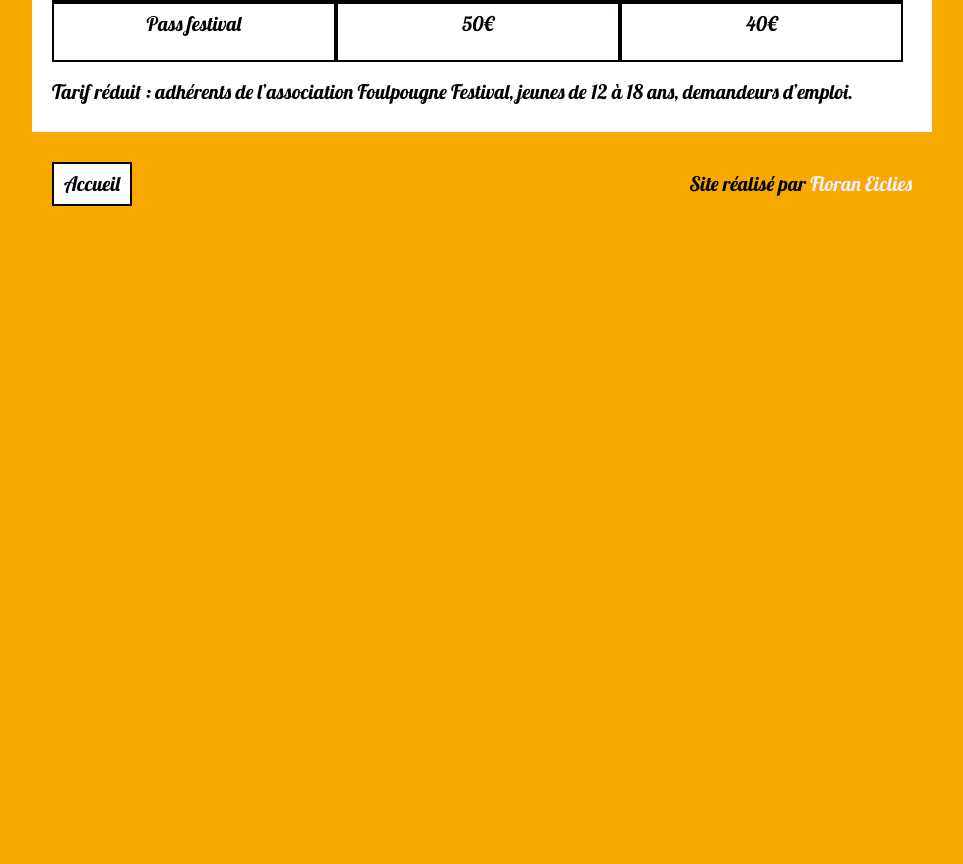
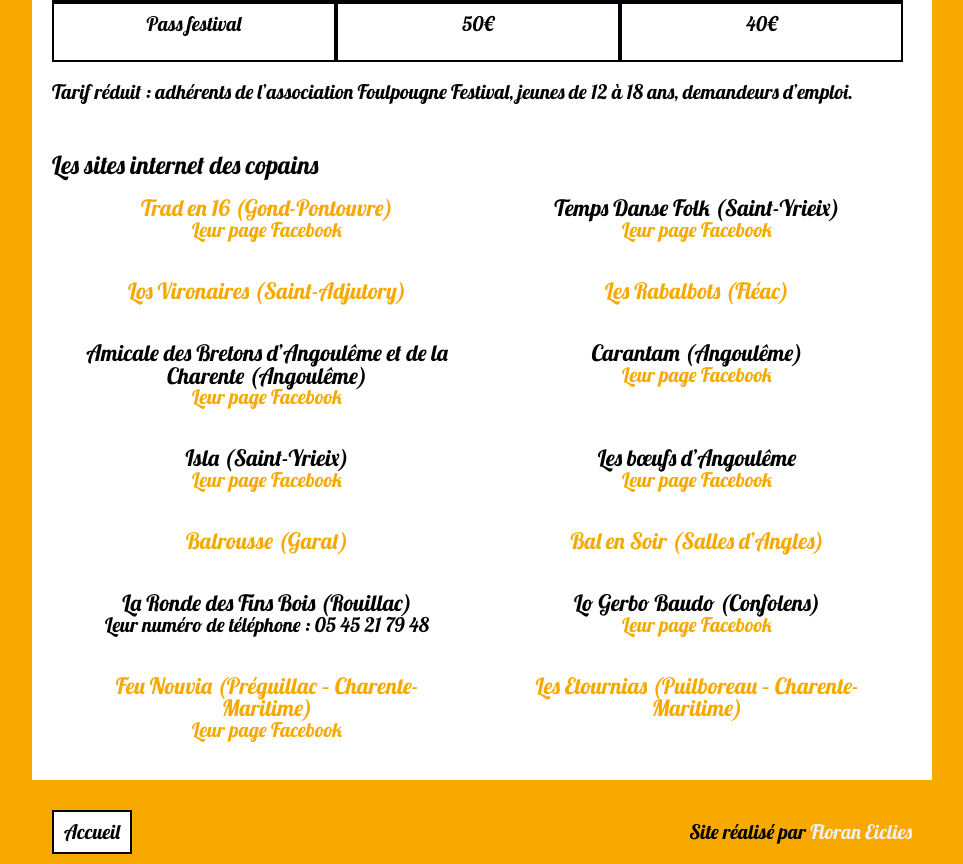
Before and after one commit to e-floran/foulpougne, a React (Create React App) app: page /informations in a window 1280 px wide. Shown: the part 2080-2944 px from the top of the page, without its empty margins (158-1121 px from the left). Before the commit the page ends 2296 px from the top, so only its background shows below. Built offline with nearby package versions, Linux system fonts and the light colour scheme.

Commit message:
ajout des sites des copains

```diff
--- a/src/pages/Informations.jsx
+++ b/src/pages/Informations.jsx
@@ -64,6 +64,121 @@ export default function Informations() {
           </p>
         </div>
       </section>
+      <section className="programContent">
+        <h3>Les sites internet des copains</h3>
+        <article className="buddysContainer">
+          <div className="singleBuddy">
+            <a href="https://traden16.wordpress.com/" className="buddyName">
+              Trad en 16 (Gond-Pontouvre)
+            </a>
+            <a href="https://www.facebook.com/Traden16" className="buddySocial">
+              Leur page Facebook
+            </a>
+          </div>
+          <div className="singleBuddy">
+            <p className="buddyName">Temps Danse Folk (Saint-Yrieix)</p>
+            <a
+              href="https://www.facebook.com/TempsDanseAreFolk/"
+              className="buddySocial"
+            >
+              Leur page Facebook
+            </a>
+          </div>
+          <div className="singleBuddy">
+            <a
+              href="https://sites.google.com/site/losvironaires/home"
+              className="buddyName"
+            >
+              Los Vironaires (Saint-Adjutory)
+            </a>
+          </div>
+          <div className="singleBuddy">
+            <a href="http://www.lesrabalbots.sitew.fr/" className="buddyName">
+              Les Rabalbots (Fléac)
+            </a>
+          </div>
+          <div className="singleBuddy">
+            <p className="buddyName">
+              Amicale des Bretons d’Angoulême et de la Charente (Angoulême)
+            </p>
+            <a
+              href="https://www.facebook.com/Amicale-des-Bretons-dAngoulême-et-de-la-Charente-567129210007467/"
+              className="buddySocial"
+            >
+              Leur page Facebook
+            </a>
+          </div>
+          <div className="singleBuddy">
+            <p className="buddyName">Carantam (Angoulême)</p>
+            <a
+              href="https://m.facebook.com/carantam.fr/?ref=page_internal&mt_nav=0"
+              className="buddySocial"
+            >
+              Leur page Facebook
+            </a>
+          </div>
+          <div className="singleBuddy">
+            <p className="buddyName">Isla (Saint-Yrieix)</p>
+            <a
+              href="https://www.facebook.com/groupeisla"
+              className="buddySocial"
+            >
+              Leur page Facebook
+            </a>
+          </div>
+          <div className="singleBuddy">
+            <p className="buddyName">Les bœufs d’Angoulême</p>
+            <a
+              href="https://www.facebook.com/groups/1517791418460216/?fref=ts"
+              className="buddySocial"
+            >
+              Leur page Facebook
+            </a>
+          </div>
+          <div className="singleBuddy">
+            <a href="http://www.balrousse.sitew.fr/" className="buddyName">
+              Balrousse (Garat)
+            </a>
+          </div>
+          <div className="singleBuddy">
+            <a href="http://balensoir.simplesite.com/" className="buddyName">
+              Bal en Soir (Salles d’Angles)
+            </a>
+          </div>
+          <div className="singleBuddy">
+            <p className="buddyName">La Ronde des Fins Bois (Rouillac)</p>
+            <p>Leur numéro de téléphone : 05 45 21 79 48</p>
+          </div>
+          <div className="singleBuddy">
+            <p className="buddyName">Lo Gerbo Baudo (Confolens)</p>
+            <a
+              href="https://www.facebook.com/logerbobaudo"
+              className="buddySocial"
+            >
+              Leur page Facebook
+            </a>
+          </div>
+          <div className="singleBuddy">
+            <a
+              href="https://feunouvia.wixsite.com/feunouvia"
+              className="buddyName"
+            >
+              Feu Nouvia (Préguillac – Charente-Maritime)
+            </a>
+            <a
+              href="https://www.facebook.com/Feu-Nouvia-1681356052128178/"
+              className="buddySocial"
+            >
+              Leur page Facebook
+            </a>
+          </div>
+          <div className="singleBuddy">
+            <a href="https://www.lesetournias.fr/" className="buddyName">
+              Les Etournias (Puilboreau – Charente-Maritime)
+            </a>
+          </div>
+        </article>
+      </section>
     </div>
   );
 }
--- a/src/styles/home.css
+++ b/src/styles/home.css
@@ -32,8 +32,11 @@
   height: 3rem;
   padding-top: 0.5rem;
 }
-.programContent > a,
-.programContent > a:visited {
+.programContent {
+  margin-top: 1rem;
+}
+.programContent a,
+.programContent a:visited {
   border: none;
   padding: 0;
   max-width: none;
@@ -41,7 +44,7 @@
   font-family: "Lobster", cursive;
   color: var(--FPmain);
 }
-.programContent > a:hover {
+.programContent a:hover {
   color: var(--FPblack);
 }
 .homeContent .pricing > .pricingLeft,
@@ -59,3 +62,27 @@
 .homeContent .pricing > .pricingRight {
   border-left: none;
 }
+.buddysContainer {
+  width: 100%;
+  display: flex;
+  flex-flow: row wrap;
+  justify-content: space-around;
+  align-items: flex-start;
+}
+.singleBuddy {
+  width: 45%;
+  min-width: 200px;
+  margin: 1rem 0;
+  display: flex;
+  flex-flow: column nowrap;
+  justify-content: flex-start;
+  align-items: center;
+}
+.singleBuddy > p,
+.singleBuddy > a {
+  text-align: center;
+  width: 100%;
+}
+.buddyName {
+  font-size: 1.125rem;
+}
```
Also changed, not shown: 1 other file (tests, documents, lock files or other folders).
